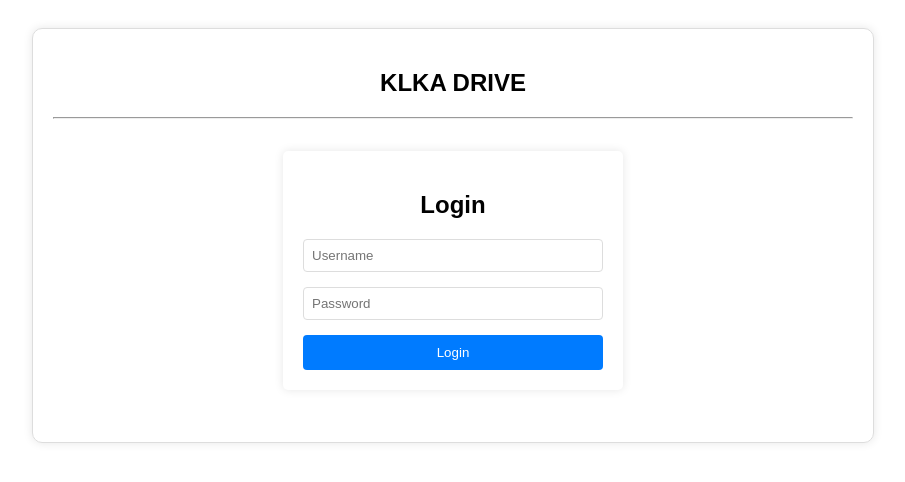
After one commit to kamalkoranga/dochost, a Flask app: page /login in a window 1280 px wide. The commit adds this page. Shown: the top 482 px of the page, without its empty margins (187-1092 px from the left). Run offline with Flask 3, Linux system fonts and the light colour scheme; parts of the project's set-up code (start-up, migrations or seed data) failed here and were passed over; some libraries are stand-ins or nearby versions.

Commit message:
added login functionality

```diff
--- a/app.py
+++ b/app.py
@@ -1,13 +1,33 @@
-from flask import Flask, render_template, request, jsonify, send_from_directory
+from flask import Flask, render_template, request, jsonify, send_from_directory, session, redirect, url_for
 import os
 import shutil
 from dotenv import load_dotenv
+from datetime import timedelta
+from werkzeug.security import generate_password_hash, check_password_hash
+from functools import wraps
 
 load_dotenv()
 
 app = Flask(__name__)
+app.secret_key = os.urandom(24)
+app.config['PERMANENT_SESSION_LIFETIME'] = timedelta(minutes=1440)
 UPLOAD_FOLDER = os.environ.get('DRIVE_PATH')
 os.makedirs(UPLOAD_FOLDER, exist_ok=True)
+
+users = {
+    "john": generate_password_hash("hello"),
+    "susan": generate_password_hash("bye")
+}
+
+# Custom login_required decorator
+def login_required(f):
+    @wraps(f)
+    def decorated_function(*args, **kwargs):
+        if 'username' not in session:
+            return jsonify({'error': 'Unauthorized'}), 401
+        return f(*args, **kwargs)
+    return decorated_function
+
 
 def get_folder_size(path):
     total = 0
@@ -18,12 +38,41 @@ def get_folder_size(path):
             total += get_folder_size(entry.path)
     return total
 
+
 @app.route('/')
 def index():
-    return render_template('index.html')
+    if 'username' in session:
+        return render_template('index.html', username=session['username'])
+    return redirect(url_for('login'))
+
+
+@app.route('/login', methods=['GET', 'POST'])
+def login():
+    if request.method == 'POST':
+        username = request.form.get('username')
+        password = request.form.get('password')
+
+        if username in users and check_password_hash(users.get(username), password):
+            session['username'] = username
+            session.permanent = True
+            return redirect(url_for('index'))
+
+        return render_template('login.html', error="Invalid credentials")
+
+    if 'username' in session:
+        return redirect(url_for('index'))
+
+    return render_template('login.html')
+
+
+@app.route('/logout')
+def logout():
+    session.pop('username', None)
+    return redirect(url_for('login'))
 
 
 @app.route('/upload', methods=['POST'])
+@login_required
 def upload_file():
     if 'files[]' not in request.files:
         return jsonify({'error': 'No file part'}), 400
@@ -49,6 +98,7 @@ def upload_file():
 
 @app.route('/files', methods=['GET'])
 @app.route('/files/<path:subpath>', methods=['GET'])
+@login_required
 def list_files(subpath=''):
     target_folder = os.path.join(UPLOAD_FOLDER, subpath)
     if not os.path.exists(target_folder):
@@ -81,13 +131,9 @@ def list_files(subpath=''):
 
     return jsonify({'files': items})
 
-@app.route('/thumbnail/<path:filename>')
-def thumbnail(filename):
-    directory = os.path.dirname(os.path.join(UPLOAD_FOLDER, filename))
-    file = os.path.basename(filename)
-    return send_from_directory(directory, file)
 
 @app.route('/download/<path:filename>', methods=['GET'])
+@login_required
 def download_file(filename):
     directory = os.path.dirname(os.path.join(UPLOAD_FOLDER, filename))
     file = os.path.basename(filename)
@@ -95,6 +141,7 @@ def download_file(filename):
 
 
 @app.route('/create-folder', methods=['POST'])
+@login_required
 def create_folder():
     data = request.get_json()
     if not data or 'folderName' not in data:
@@ -108,8 +155,8 @@ def create_folder():
         return jsonify({'error': str(e)}), 500
 
 
-
 @app.route('/delete/<path:filename>', methods=['DELETE'])
+@login_required
 def delete_file(filename):
     file_path = os.path.join(UPLOAD_FOLDER, filename)
     try:
@@ -123,6 +170,7 @@ def delete_file(filename):
 
 
 @app.route('/storage-info', methods=['GET'])
+@login_required
 def storage_info():
     total, used, free = shutil.disk_usage("drive")  # or just "/"
     return jsonify({
--- a/static/css/style.css
+++ b/static/css/style.css
@@ -11,9 +11,7 @@ body {
   border-radius: 10px;
   box-shadow: 0px 0px 10px rgba(0, 0, 0, 0.1);
 }
-input[type="file"] {
-  margin-bottom: 10px;
-}
+
 .file-list {
   margin-top: 20px;
   list-style: none;
@@ -111,7 +109,7 @@ input[type="file"] {
   border-radius: 4px;
   color: white;
   font-family: sans-serif;
-  box-shadow: 0 4px 12px rgba(0,0,0,0.15);
+  box-shadow: 0 4px 12px rgba(0, 0, 0, 0.15);
   opacity: 0;
   transform: translateY(20px);
   transition: all 0.3s ease;
@@ -123,11 +121,11 @@ input[type="file"] {
   }
 
   &.success {
-    background: #4CAF50;
+    background: #4caf50;
   }
 
   &.error {
-    background: #F44336;
+    background: #f44336;
   }
 }
 
@@ -135,9 +133,10 @@ input[type="file"] {
   display: flex;
   flex-wrap: wrap;
   justify-content: center;
+  align-items: center;
 
   .upload-btn {
-    background: #4285F4;
+    background: #4285f4;
     color: white;
     border: none;
     padding: 8px 16px;
@@ -146,11 +145,11 @@ input[type="file"] {
     transition: background 0.2s;
 
     &:hover {
-      background: #3367D6;
+      background: #3367d6;
     }
 
     &:disabled {
-      background: #9E9E9E;
+      background: #9e9e9e;
       cursor: not-allowed;
     }
   }
@@ -189,3 +188,69 @@ input[type="file"] {
     }
   }
 }
+
+.login-container {
+  background: white;
+  padding: 20px;
+  border-radius: 5px;
+  box-shadow: 0 0 10px rgba(0, 0, 0, 0.1);
+  width: 300px;
+  margin: 2rem auto;
+
+  h2 {
+    text-align: center;
+    margin-bottom: 20px;
+  }
+
+  .form-group {
+    margin-bottom: 15px;
+
+    input {
+      width: 100%;
+      padding: 8px;
+      box-sizing: border-box;
+      border: 1px solid #ddd;
+      border-radius: 4px;
+
+      &:focus {
+        outline: none;
+      }
+    }
+  }
+
+  .error {
+    color: red;
+    margin-bottom: 15px;
+  }
+
+  button {
+    width: 100%;
+    padding: 10px;
+    background-color: #007bff;
+    color: white;
+    border: none;
+    border-radius: 4px;
+    cursor: pointer;
+
+    &:hover {
+      background-color: #0056b3;
+    }
+  }
+}
+
+
+.user-info {
+  display: flex;
+  justify-content: center;
+  align-items: center;
+  gap: 1em;
+
+  .logout-btn {
+    background: #dc3545;
+    color: white;
+    border: none;
+    padding: 5px 10px;
+    border-radius: 3px;
+    cursor: pointer;
+  }
+}
--- a/static/js/index.js
+++ b/static/js/index.js
@@ -216,7 +216,7 @@ async function deleteItem(path, event) {
 
 async function createFolder() {
   const folderName = document.getElementById("folderName").value.trim();
-  if (!folderName) return alert("Please enter a folder name");
+  if (!folderName) return showToast("Please enter a folder name", "error");
 
   try {
     const response = await fetch("/create-folder", {
@@ -232,9 +232,10 @@ async function createFolder() {
     if (result.error) throw new Error(result.error);
 
     document.getElementById("folderName").value = "";
+    showToast(result.message || "Folder created successfully!");
     fetchFiles(currentPath);
   } catch (error) {
-    alert(`Create folder failed: ${error.message}`);
+    showToast(`Create folder failed: ${error.message}`, "error");
   }
 }
 
@@ -258,10 +259,11 @@ async function loadStorageInfo() {
             `;
 }
 
-window.onload = () => {
+if (window.location.pathname === "/") {
   loadStorageInfo();
   fetchFiles(getPathFromUrl());
-};
+}
+
 
 window.addEventListener("popstate", (event) => {
   const path = event.state?.path || "";
--- a/templates/base.html
+++ b/templates/base.html
@@ -9,9 +9,7 @@
     <link rel="icon" type="image/png" sizes="16x16" href="../static/img/favicon-16x16.png" />
     <link rel="manifest" href="../static/site.webmanifest" />
     <link rel="stylesheet" href="../static/css/style.css">
-    <script src="https://cdn.jsdelivr.net/npm/@supabase/supabase-js@2" defer></script>
     <script src="../static/js/index.js" defer></script>
-    <script src="../static/js/auth.js" defer></script>
   </head>
   <body>
     <div class="container">
--- a/templates/index.html
+++ b/templates/index.html
@@ -1,6 +1,11 @@
 {% extends "base.html" %}
 
 {% block content %}
+<div class="user-info">
+  Welcome, {{ username }}!
+  <button class="logout-btn" onclick="window.location.href='/logout'">Logout</button>
+</div>
+
 <div id="storage-bar" style="margin: 20px 0"></div>
 
 <div class="action-buttons">
--- /dev/null
+++ b/templates/login.html
@@ -0,0 +1,19 @@
+{% extends "base.html" %}
+
+{% block content %}
+<div class="login-container">
+  <h2>Login</h2>
+  {% if error %}
+  <div class="error">{{ error }}</div>
+  {% endif %}
+  <form method="POST" action="/login">
+      <div class="form-group">
+          <input type="text" id="username" name="username" placeholder="Username" required>
+      </div>
+      <div class="form-group">
+          <input type="password" id="password" name="password" placeholder="Password" required>
+      </div>
+      <button type="submit">Login</button>
+  </form>
+</div>
+{% endblock %}
```
